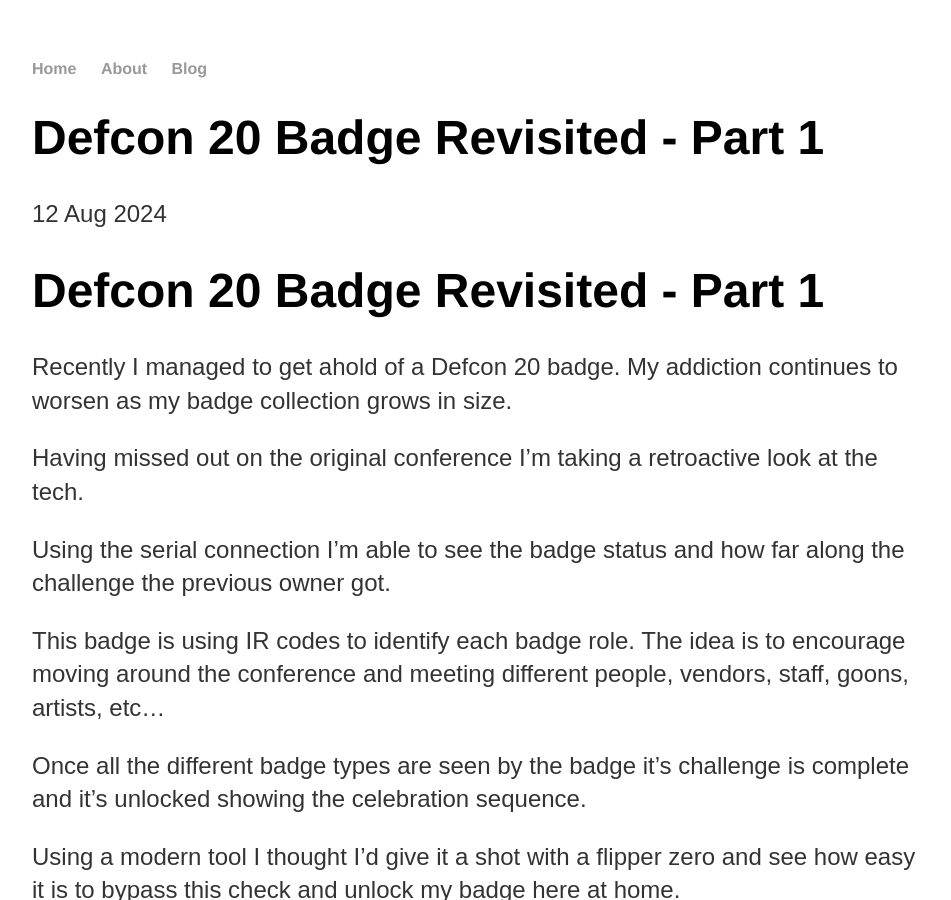
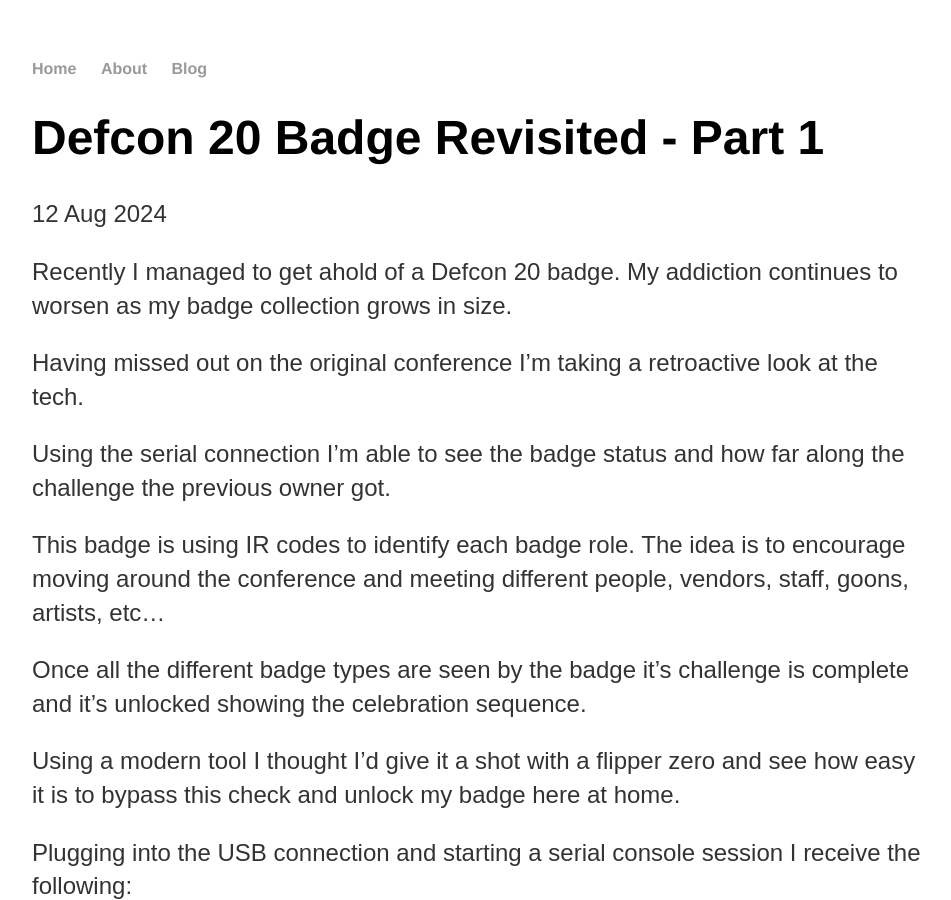
Before and after one commit to 020d/020d.github.io, a Jekyll site: the page built from _posts/2024-08-12-Defcon_20_badge_revisisted.md, in a window 1280 px wide and 900 px high. Shown: the whole window, without its empty margins (160-1111 px from the left). Built offline with Jekyll 4.4.1, drawn with Linux system fonts in a browser that asks for light colours.

Commit message:
Removed duplicate header

```diff
--- a/_posts/2024-08-12-Defcon_20_badge_revisisted.md
+++ b/_posts/2024-08-12-Defcon_20_badge_revisisted.md
@@ -3,7 +3,6 @@
 title:  "Defcon 20 Badge Revisited - Part 1"
 date: 2024-08-12
 ---
-# Defcon 20 Badge Revisited - Part 1
 
 Recently I managed to get ahold of a Defcon 20 badge. My addiction continues to worsen as my badge collection grows in size.
 
```
